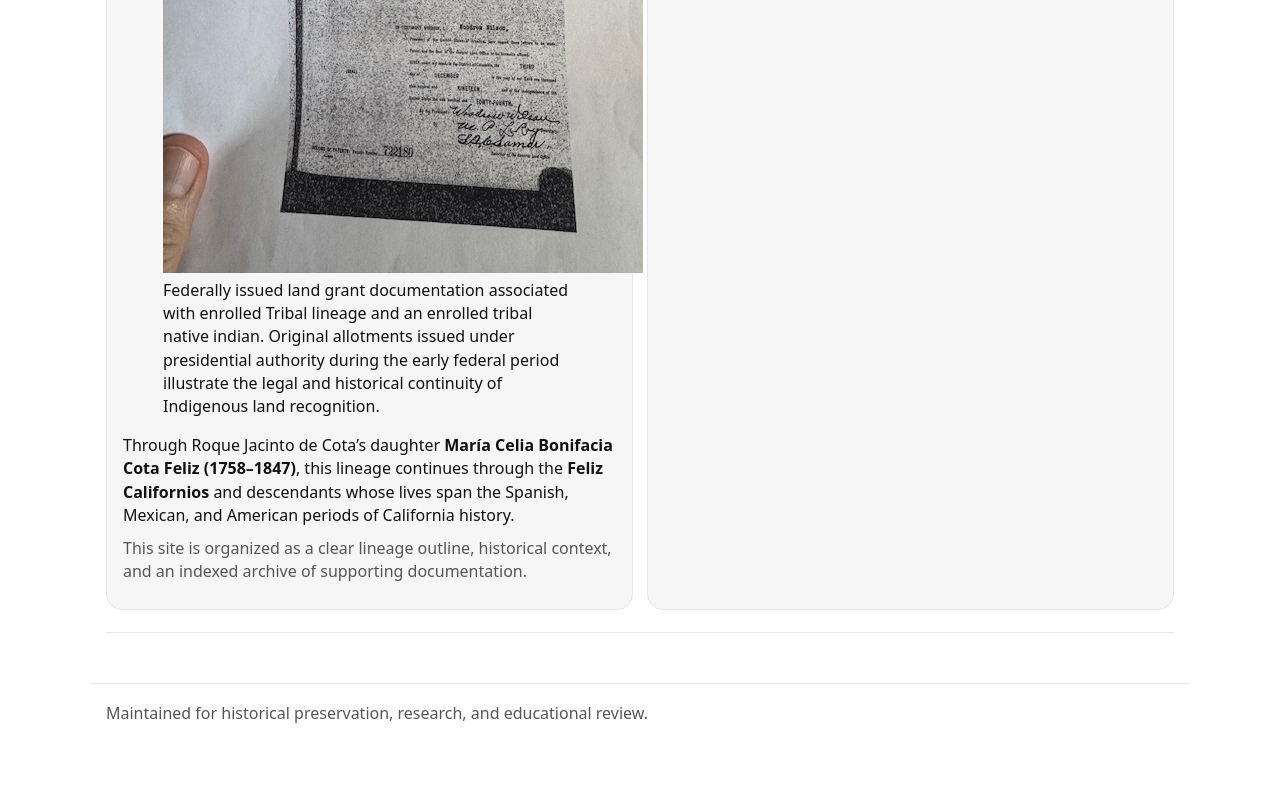
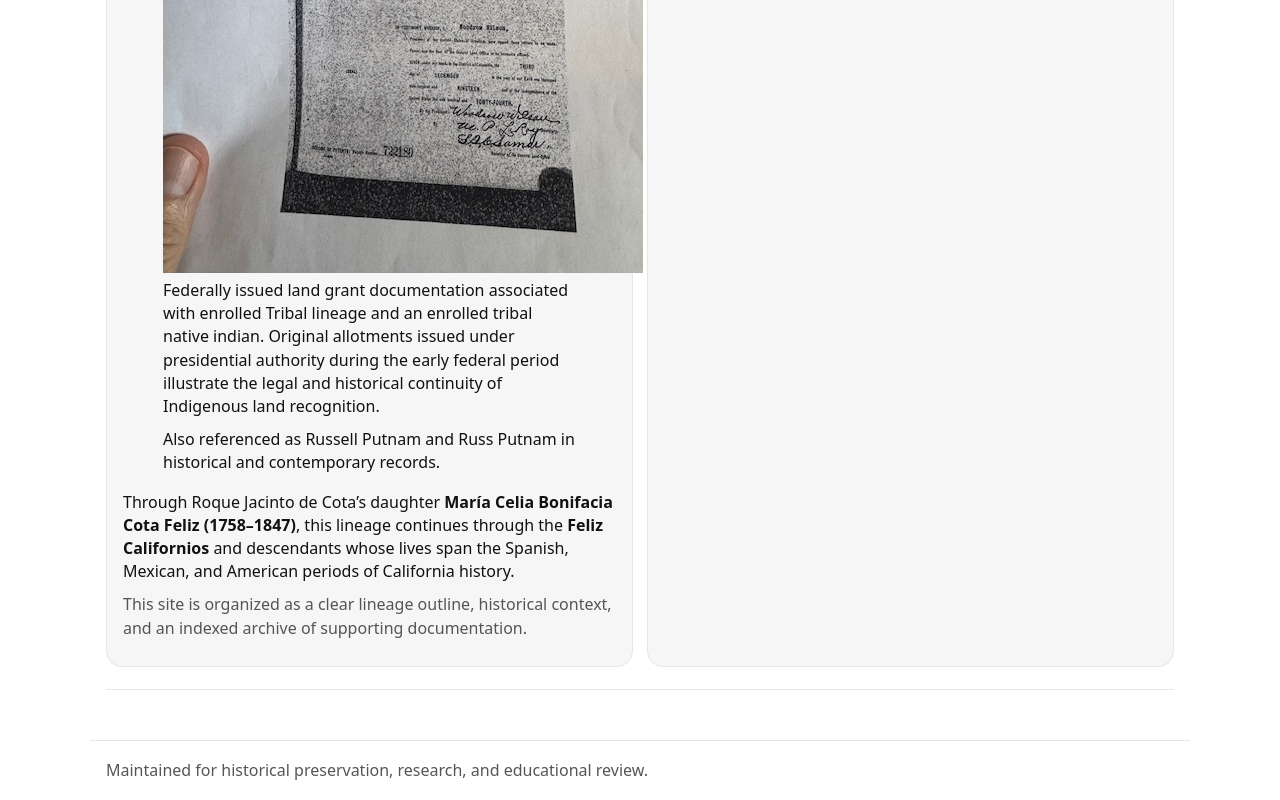
Before and after one commit to russferrparts-wq/russell-ivan-putnam, a plain HTML site: page index.html in a window 1280 px wide. Shown: the part 764-1564 px from the top of the page. Before the commit the page ends 1508 px from the top, so only its background shows below. Drawn offline with Linux system fonts and the light colour scheme; a script that the page names is missing.

Commit message:
Update index.html

```diff
--- a/index.html
+++ b/index.html
@@ -46,7 +46,10 @@
   <figcaption>
     Federally issued land grant documentation associated with enrolled Tribal lineage and an enrolled tribal native indian.
     Original allotments issued under presidential authority during the early federal period
-    illustrate the legal and historical continuity of Indigenous land recognition.
+    illustrate the legal and historical continuity of Indigenous land recognition.<p class="name-variants">
+  Also referenced as Russell Putnam and Russ Putnam in historical and contemporary records.
+</p>
+
   </figcaption>
 </figure>
 <p>Through Roque Jacinto de Cota’s daughter <strong>María Celia Bonifacia Cota Feliz (1758–1847)</strong>, this lineage continues through the <strong>Feliz Californios</strong> and descendants whose lives span the Spanish, Mexican, and American periods of California history.</p>
```
